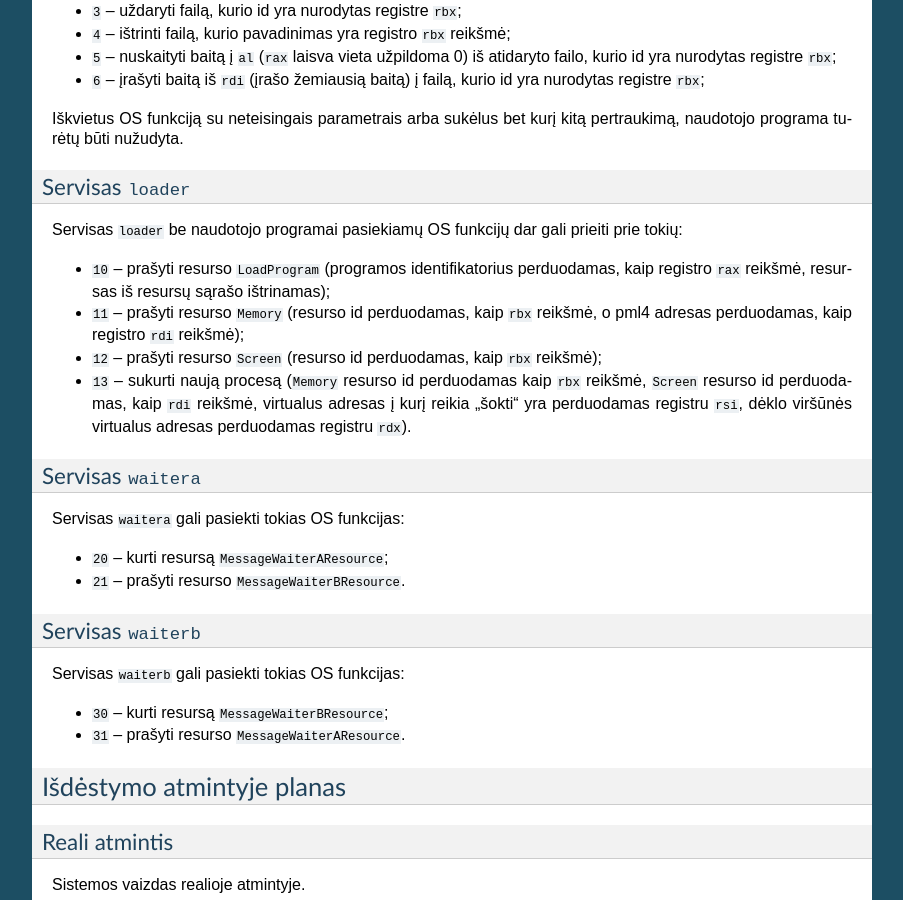
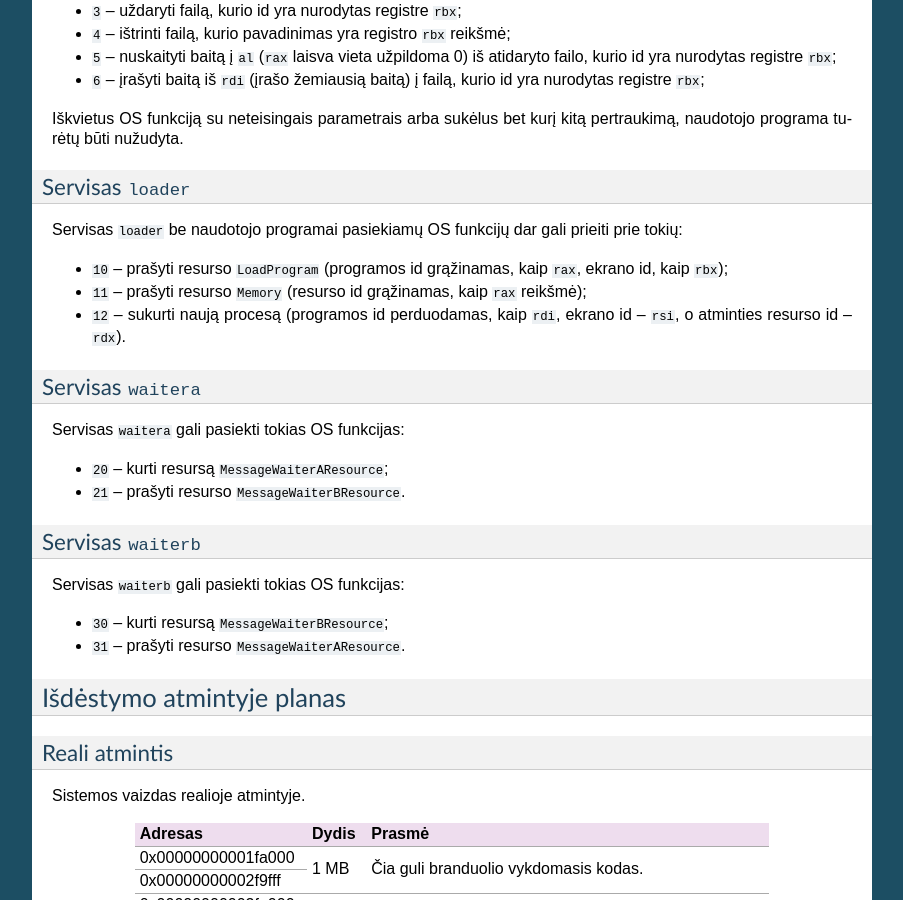
Before and after one commit to vakaras/OS, a Sphinx documentation site: the page built from doc/Real/source/projektas.rst, in a window 1280 px wide and 900 px high, scrolled down 3934 px. Shown: the whole window, without its empty margins (198-1101 px from the left). Built offline with Sphinx 7.4.7, drawn with Linux system fonts in a browser that asks for light colours; formulas are drawn with MathJax 3.

Commit message:
Atnaujinta dokumentacija.

```diff
--- a/doc/Real/source/projektas.rst
+++ b/doc/Real/source/projektas.rst
@@ -115,19 +115,12 @@
 Servisas ``loader`` be naudotojo programai pasiekiamų OS funkcijų dar gali
 prieiti prie tokių:
 
-+   ``10`` – prašyti resurso ``LoadProgram`` (programos identifikatorius
-    perduodamas, kaip registro ``rax`` reikšmė, resursas iš resursų sąrašo
-    ištrinamas);
-+   ``11`` – prašyti resurso ``Memory`` (resurso id perduodamas, kaip
-    ``rbx`` reikšmė, o pml4 adresas perduodamas, kaip registro ``rdi``
-    reikšmė);
-+   ``12`` – prašyti resurso ``Screen`` (resurso id perduodamas, kaip
-    ``rbx`` reikšmė);
-+   ``13`` – sukurti naują procesą (``Memory`` resurso id perduodamas
-    kaip ``rbx`` reikšmė, ``Screen`` resurso id perduodamas, kaip ``rdi``
-    reikšmė, virtualus adresas į kurį reikia „šokti“ yra perduodamas
-    registru ``rsi``, dėklo viršūnės virtualus adresas perduodamas
-    registru ``rdx``).
++   ``10`` – prašyti resurso ``LoadProgram`` (programos id grąžinamas,
+    kaip ``rax``, ekrano id, kaip ``rbx``);
++   ``11`` – prašyti resurso ``Memory`` (resurso id grąžinamas, kaip
+    ``rax`` reikšmė);
++   ``12`` – sukurti naują procesą (programos id perduodamas, kaip
+    ``rdi``, ekrano id – ``rsi``, o atminties resurso id – ``rdx``).
 
 Servisas ``waitera``
 --------------------
```
Also changed, not shown: 5 other files.
